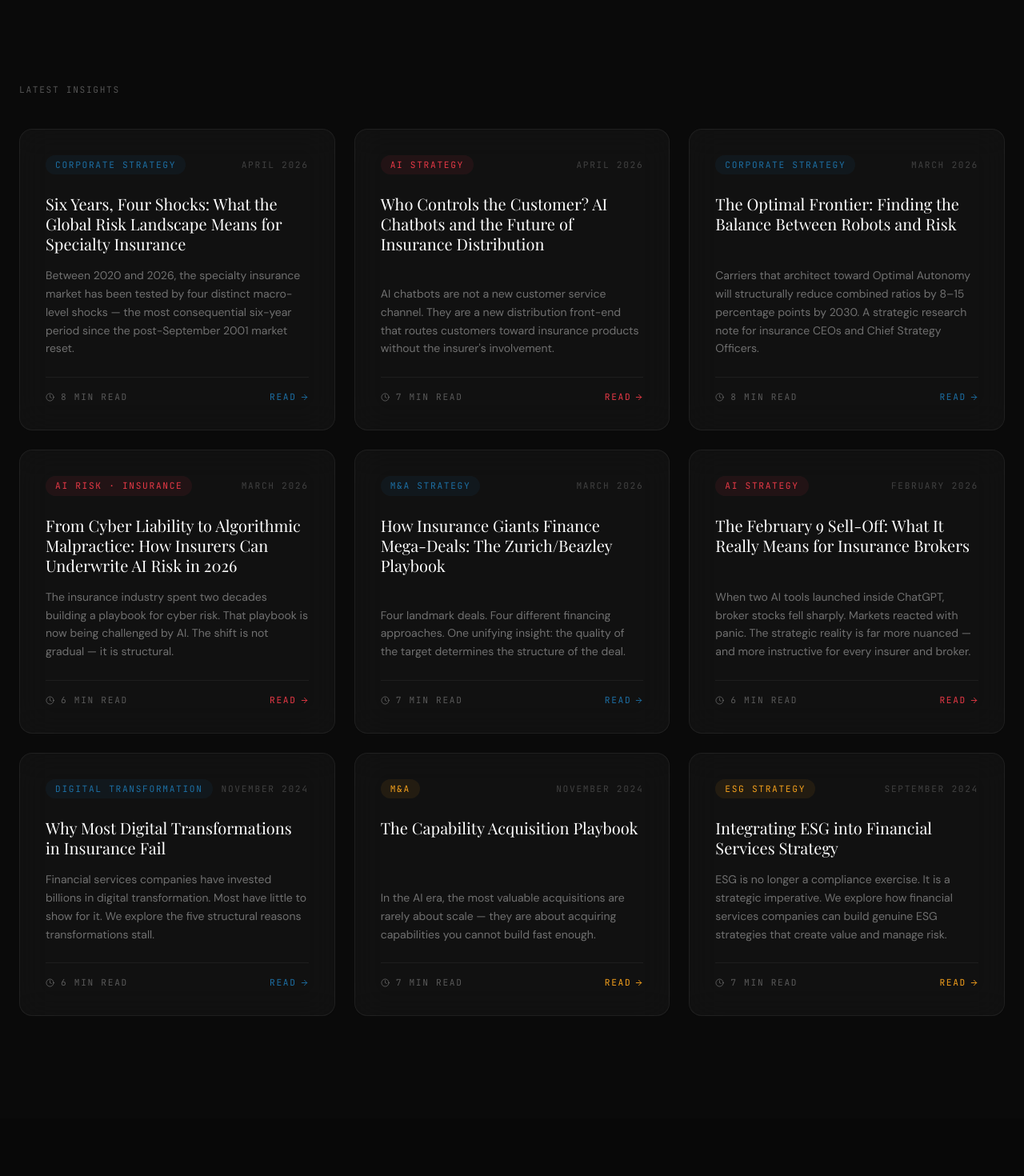
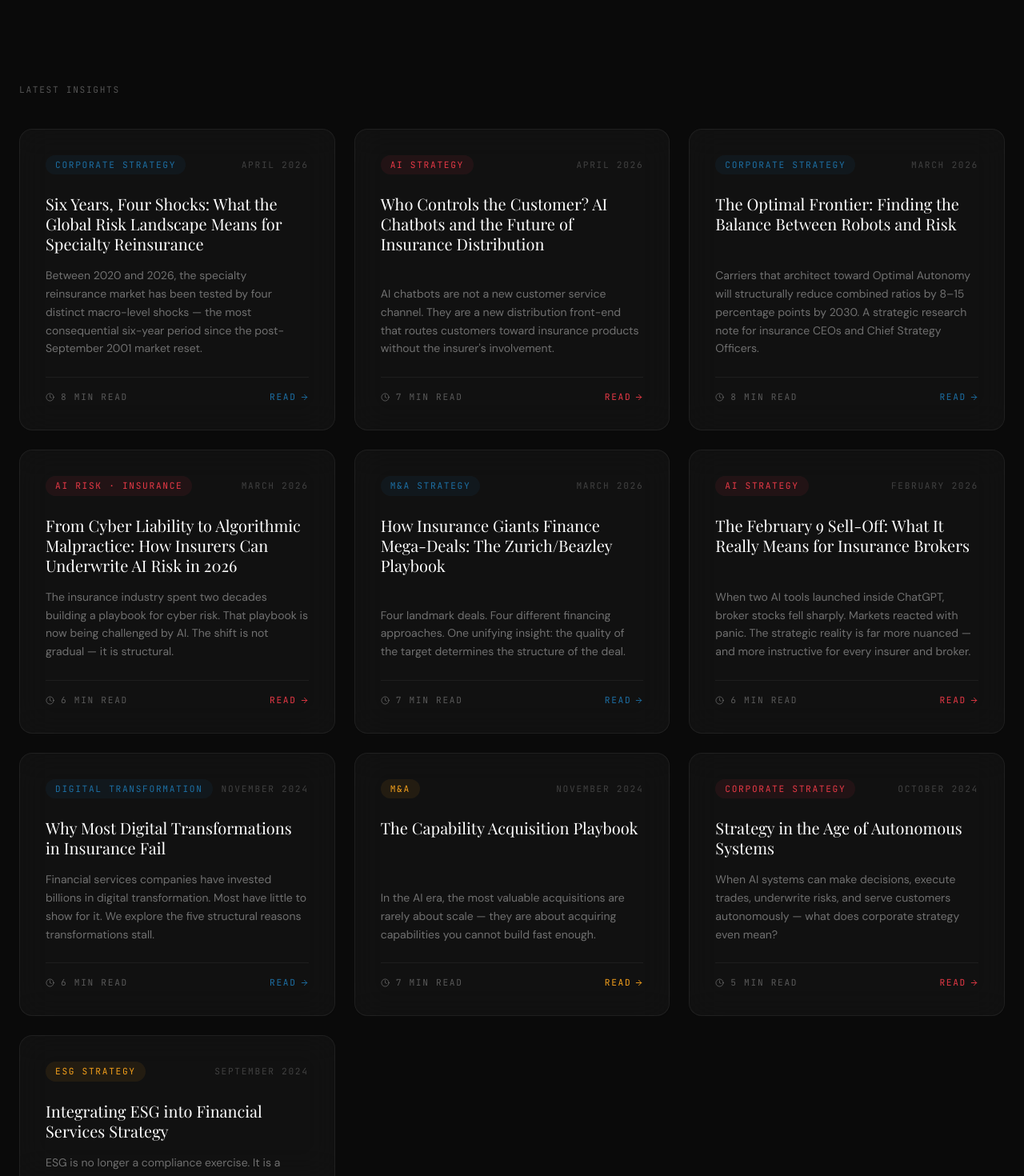
Before and after one commit to parulkgreen-design/eudaimon-consulting, a Next.js app: page /insights in a window 1280 px wide. Shown: the part 1411-2881 px from the top of the page at 80% size. Built offline with nearby package versions, Linux system fonts and the light colour scheme; a web font is replaced by a local one.

Commit message:
Update page.tsx

```diff
--- a/app/insights/page.tsx
+++ b/app/insights/page.tsx
@@ -5,24 +5,22 @@ import AnimatedSection from "@/components/AnimatedSection";
 const featured = {
   tag: "Corporate Strategy",
   color: "#1D6FA4",
-  title: "Six Years, Four Shocks: What the Global Risk Landscape Means for Specialty Insurance",
-  excerpt:
-    "Between 2020 and 2026, the specialty insurance market has been tested by four distinct macro-level shocks — the most consequential six-year period since the post-September 2001 market reset. And the Strait of Hormuz crisis is not over yet.",
+  title: "Six Years, Four Shocks: What the Global Risk Landscape Means for Specialty Reinsurance",
+  excerpt: "Between 2020 and 2026, the specialty reinsurance market has been tested by four distinct macro-level shocks — the most consequential six-year period since the post-September 2001 market reset.",
   readTime: "8 min read",
   date: "April 2026",
-  href: "/insights/specialty-insurance",
+  href: "/insights/specialty-reinsurance",
 };
 
 const insights = [
 {
   tag: "Corporate Strategy",
   color: "#1D6FA4",
-    title: "Six Years, Four Shocks: What the Global Risk Landscape Means for Specialty Insurance",
-    excerpt:
-      "Between 2020 and 2026, the specialty insurance market has been tested by four distinct macro-level shocks — the most consequential six-year period since the post-September 2001 market reset.",
+  title: "Six Years, Four Shocks: What the Global Risk Landscape Means for Specialty Reinsurance",
+  excerpt: "Between 2020 and 2026, the specialty reinsurance market has been tested by four distinct macro-level shocks — the most consequential six-year period since the post-September 2001 market reset.",
   readTime: "8 min read",
   date: "April 2026",
-    href: "/insights/specialty-insurance",
+  href: "/insights/specialty-reinsurance",
 },
   {
     tag: "AI Strategy",
@@ -92,6 +90,16 @@ const insights = [
       "In the AI era, the most valuable acquisitions are rarely about scale — they are about acquiring capabilities you cannot build fast enough.",
     readTime: "7 min read",
     date: "November 2024",
+    href: "/contact",
+  },
+  {
+    tag: "Corporate Strategy",
+    color: "#E63946",
+    title: "Strategy in the Age of Autonomous Systems",
+    excerpt:
+      "When AI systems can make decisions, execute trades, underwrite risks, and serve customers autonomously — what does corporate strategy even mean?",
+    readTime: "5 min read",
+    date: "October 2024",
     href: "/contact",
   },
   {
```
Lines whose indentation alone changed are shown as unchanged.
